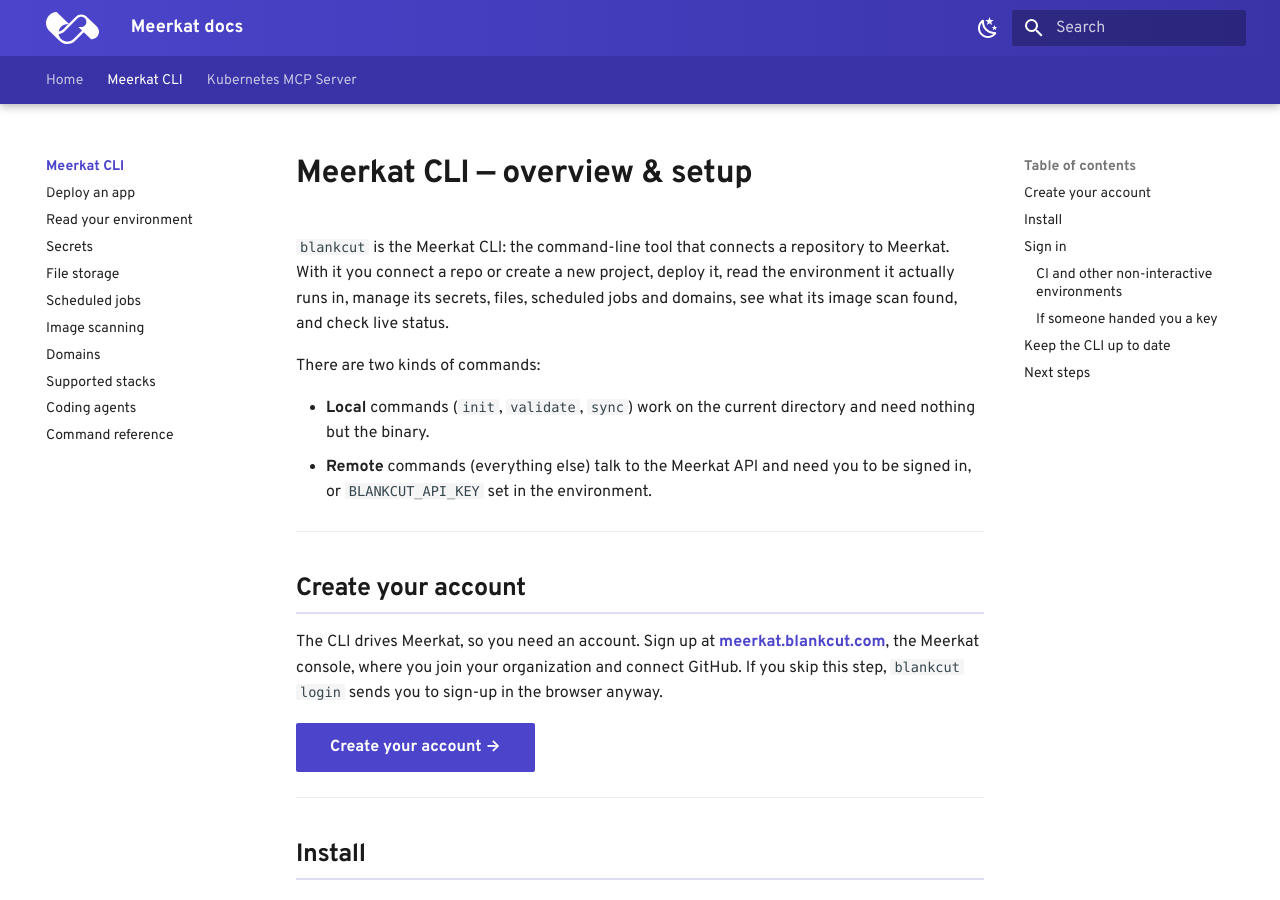
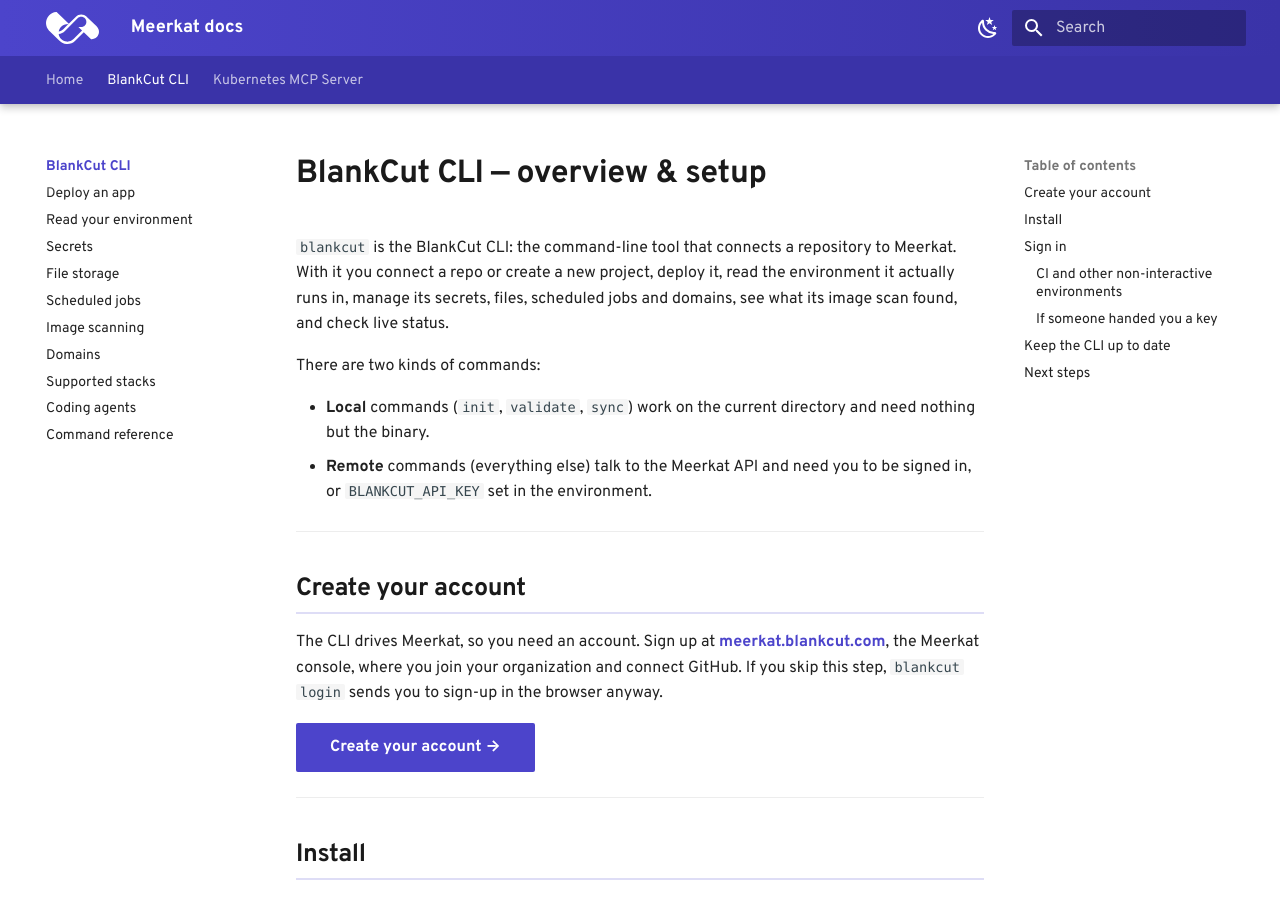
Before and after one commit to Blankcut/blankcut-docs, an MkDocs documentation site: the page built from docs/cli/index.md, in a window 1280 px wide and 900 px high. Built offline with MkDocs 1.6.1 and Material for MkDocs 9.7.7, drawn with Linux system fonts in a browser that asks for light colours; some web fonts are replaced.

Commit message:
docs(cli): call it the BlankCut CLI, the name the binary prints (#6)
The CLI's own --help, installer, release config and scaffolded CLAUDE.md all say "BlankCut CLI", and so does the Meerkat console. The docs were the outlier with "Meerkat CLI". Renames the nav tab, the overview page title and intro, the home card, the site description and the README. Paths and URLs under /cli/ are unchanged.

```diff
--- a/docs/cli/index.md
+++ b/docs/cli/index.md
@@ -1,6 +1,6 @@
-# Meerkat CLI — overview & setup
+# BlankCut CLI — overview & setup
 
-`blankcut` is the Meerkat CLI: the command-line tool that connects a repository
+`blankcut` is the BlankCut CLI: the command-line tool that connects a repository
 to Meerkat. With it you connect a repo or create a new project, deploy it, read
 the environment it actually runs in, manage its secrets, files, scheduled jobs
 and domains, see what its image scan found, and check live status.
--- a/mkdocs.yml
+++ b/mkdocs.yml
@@ -1,7 +1,7 @@
 site_name: Meerkat docs
 site_description: >-
   Documentation for Meerkat by Blank Cut, the platform that builds, deploys and
-  runs your apps, and for the blankcut CLI that drives it.
+  runs your apps, and for the BlankCut CLI (blankcut) that drives it.
 site_url: https://docs.blankcut.com
 # Rendered in the footer bar on every page (HTML is allowed here).
 copyright: >-
@@ -77,7 +77,7 @@ extra_javascript:
 
 nav:
   - Home: index.md
-  - Meerkat CLI:
+  - BlankCut CLI:
       - cli/index.md
       - Deploy an app: cli/deploy.md
       - Read your environment: cli/context.md
```
Also changed, not shown: README.md (+1 -1 lines), docs/index.md (+1 -1 lines).
